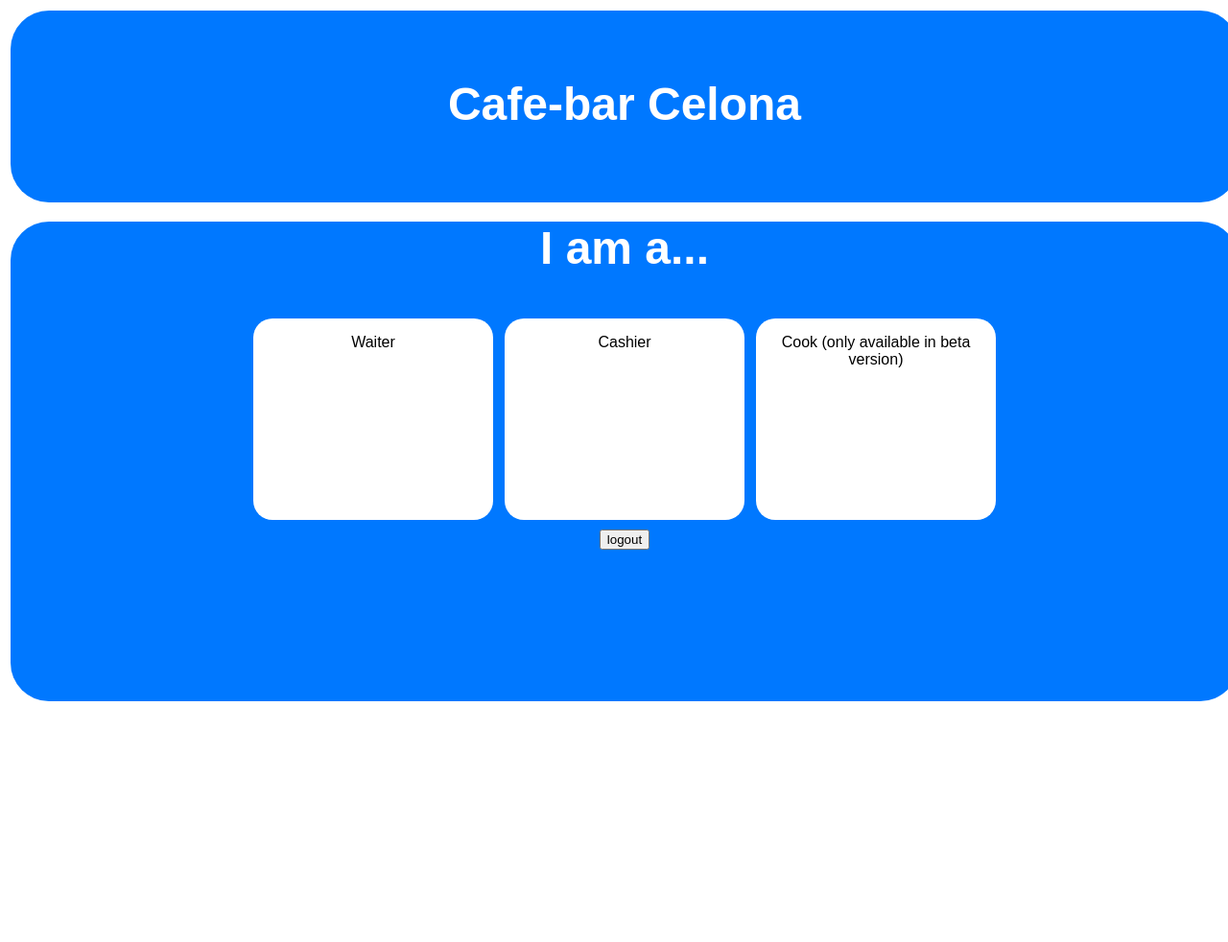
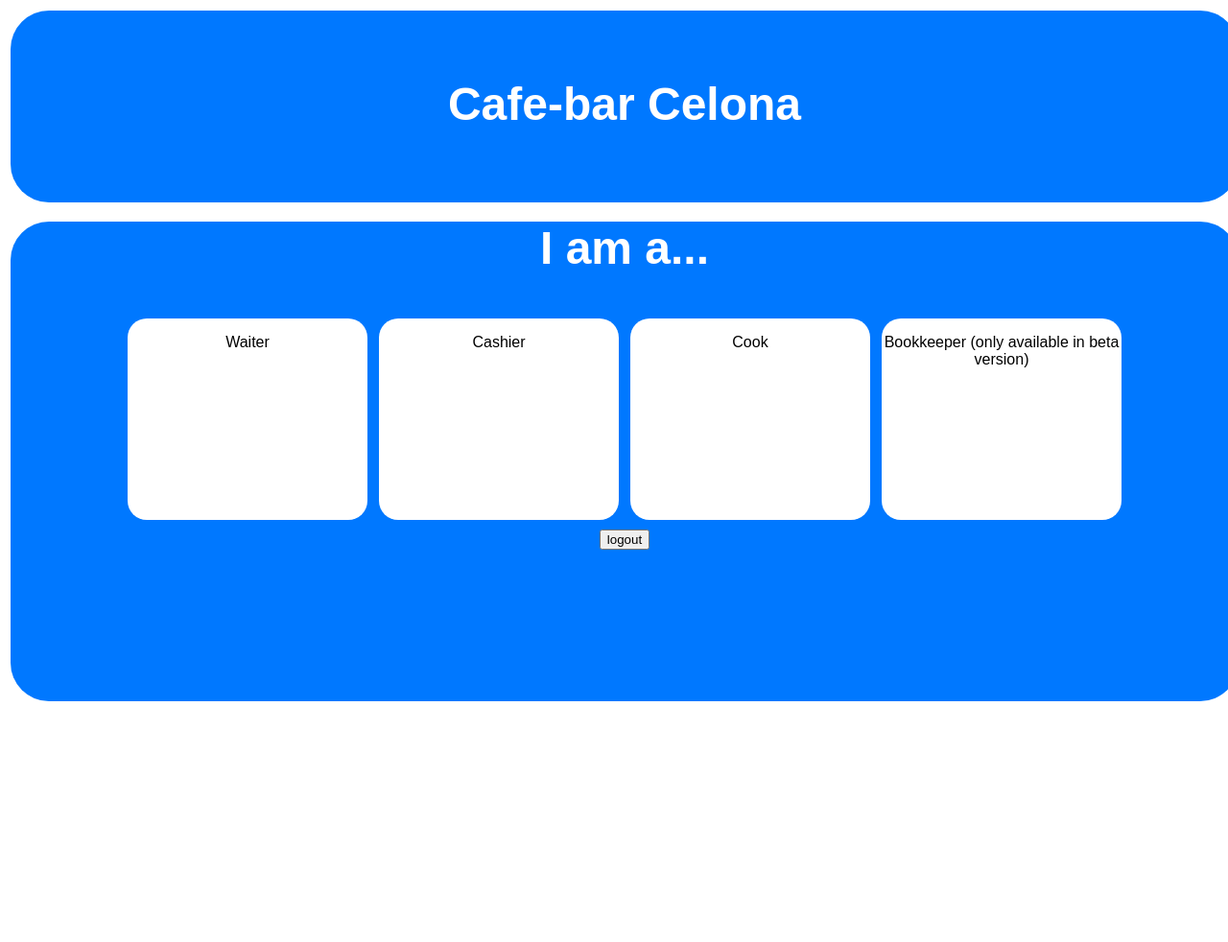
Before and after one commit to PietPtr/FinalProject, a Django app: page /menu in a window 1280 px wide. Shown: the whole page at 96% size. Run offline with Django 3.2, Linux system fonts and the light colour scheme; the visitor is signed in with stand-in values (Sample User, id 1).

Commit message:
Fix menu and cook after merge

```diff
--- a/backend/restaurant/templates/cook.html
+++ b/backend/restaurant/templates/cook.html
@@ -82,6 +82,10 @@
         document.getElementById("ordered").deleteRow(i);
     }
 
+    function redirect(site) {
+        window.location = site;
+    }
+
     window.setTimeout(function () {
         location.reload();
     }, 10 * 1000);
--- a/backend/restaurant/templates/menu.html
+++ b/backend/restaurant/templates/menu.html
@@ -27,8 +27,13 @@
                 </div>
             {% endif %}
             {% if perms.restaurant.isCook %}
-                <div class="item" onclick="redirect('cooks')" style="cursor: pointer;">
-                    <p>Cook (only available in beta version)</p>
+                <div class="item" onclick="redirect('cook')" style="cursor: pointer;">
+                    <p>Cook</p>
+                </div>
+            {% endif %}
+            {% if perms.restaurant.isBoss %}
+                <div class="item" onclick="redirect('bookkeeping')" style="cursor: pointer;">
+                    <p>Bookkeeper (only available in beta version)</p>
                 </div>
             {% endif %}
         </div>
```
